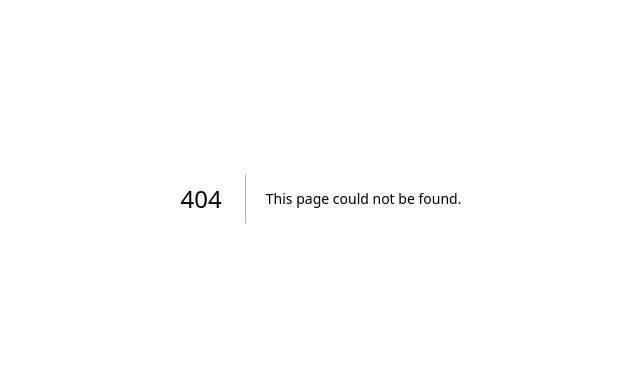
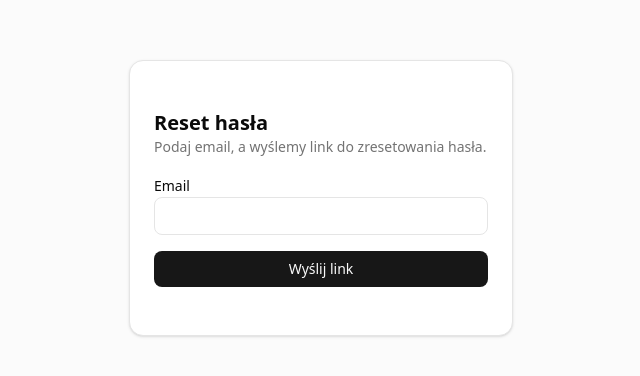
Before and after one commit to adrianlenartowicz/athletic-performance-tracker, a Next.js app: page /reset-password in a window 1280 px wide. Before the commit this address had no page. Shown: the part 202-578 px from the top of the page, without its empty margins (319-959 px from the left). Built offline with nearby package versions, Linux system fonts and the light colour scheme; no server answers.

Commit message:
Add reset password request page

```diff
--- /dev/null
+++ b/app/reset-password/page.tsx
@@ -0,0 +1,64 @@
+'use client';
+
+import { useState } from 'react';
+import { requestPasswordReset } from './actions';
+import { Button } from '@/components/ui/button';
+import { Card, CardContent } from '@/components/ui/card';
+
+export default function ResetPasswordRequestPage() {
+  const [isSubmitting, setIsSubmitting] = useState(false);
+  const [submitted, setSubmitted] = useState(false);
+  const [error, setError] = useState<string | null>(null);
+
+  async function handleSubmit(formData: FormData) {
+    setIsSubmitting(true);
+    setError(null);
+
+    try {
+      await requestPasswordReset(formData);
+      setSubmitted(true);
+    } catch (e) {
+      setError('Wystąpił błąd. Spróbuj ponownie.');
+    } finally {
+      setIsSubmitting(false);
+    }
+  }
+
+  return (
+    <main className="min-h-screen flex items-center justify-center bg-muted/40 p-4">
+      <Card className="w-full max-w-sm">
+        <CardContent className="space-y-4 p-6">
+          <div>
+            <h1 className="text-xl font-semibold">Reset hasła</h1>
+            <p className="text-sm text-muted-foreground">
+              Podaj email, a wyślemy link do zresetowania hasła.
+            </p>
+          </div>
+
+          {submitted ? (
+            <p className="text-sm">Jeśli konto istnieje, wysłaliśmy link do resetu hasła.</p>
+          ) : (
+            <form action={handleSubmit} className="space-y-4">
+              <div className="space-y-2">
+                <label className="text-sm font-medium">Email</label>
+                <input
+                  type="email"
+                  name="email"
+                  required
+                  className="w-full rounded-md border px-3 py-2 text-sm"
+                  autoComplete="email"
+                />
+              </div>
+
+              {error && <p className="text-sm text-destructive">{error}</p>}
+
+              <Button type="submit" disabled={isSubmitting} className="w-full">
+                {isSubmitting ? 'Wysyłanie...' : 'Wyślij link'}
+              </Button>
+            </form>
+          )}
+        </CardContent>
+      </Card>
+    </main>
+  );
+}
```
